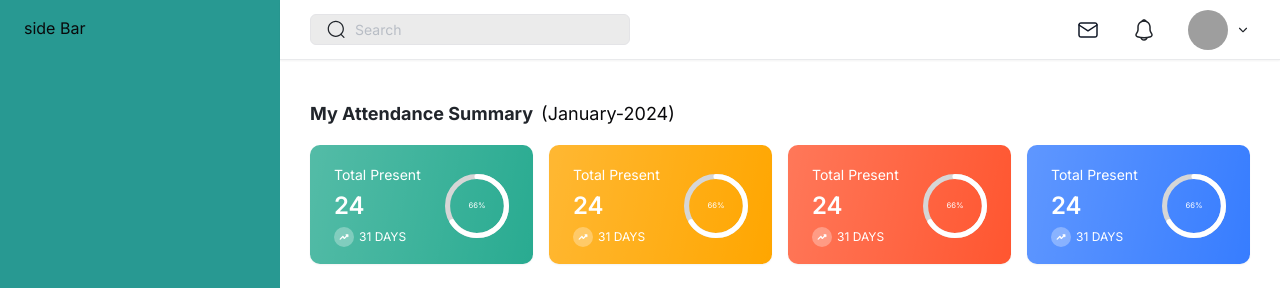
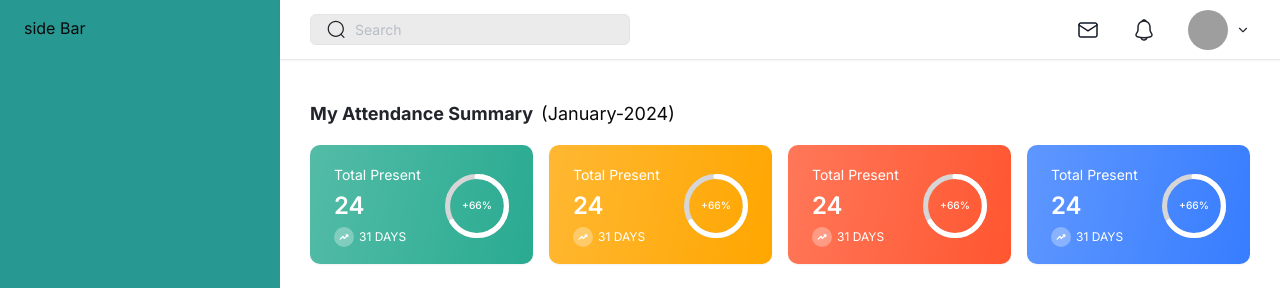
Before and after one commit to NadirBakhsh/Test-SourceCode, a Next.js app: page /dashboard in a window 1280 px wide. Shown: the top 288 px of the page. Built offline with nearby package versions, Linux system fonts and the light colour scheme; grey boxes are pictures that could not be loaded.

Commit message:
style modify

```diff
--- a/src/components/CounterCard/index.js
+++ b/src/components/CounterCard/index.js
@@ -27,17 +27,19 @@ export function CounterCard({ title, count, describe, className }) {
           </div>
         </div>
         <div className="relative flex items-center justify-center">
-          <div className="w-[64px] h-[64px]">
+          <div className="w-[64px] h-[64px] font-medium">
             <CircularProgressbar
               styles={buildStyles({
                 pathColor: `#fff`,
                 textColor: "#fff",
                 trailColor: "#d6d6d6",
                 strokeLinecap: "round",
-                textSize: "12px",
+                textSize: "16px",
+                pathTransitionDuration: 0.5,
+                strokeWidth: 16,
               })}
               value={percentage}
-              text={`${percentage}%`}
+              text={`+${percentage}%`}
             />
           </div>
         </div>
```
